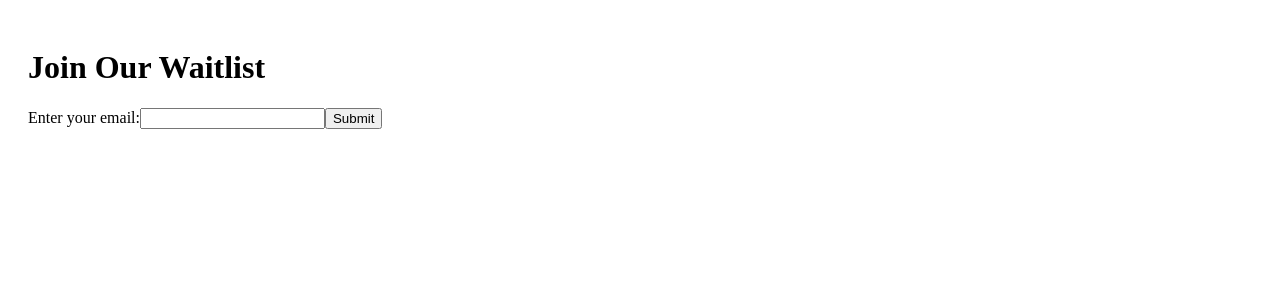
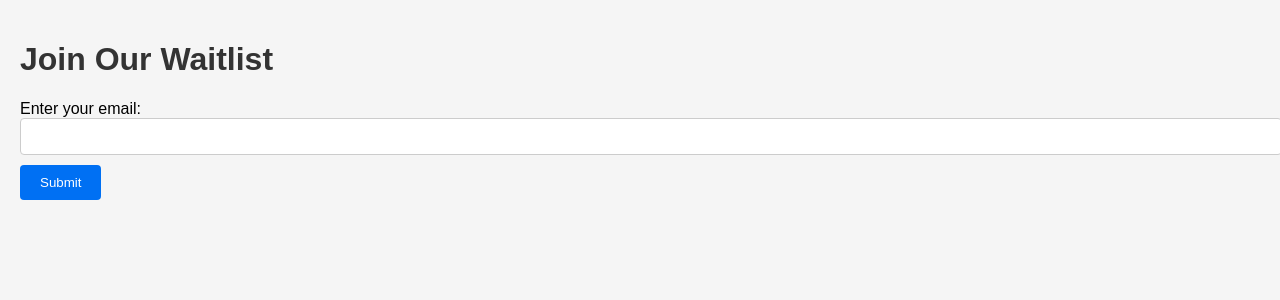
Before and after one commit to maeBoittiaux/email-sender, a Next.js app: page / in a window 1280 px wide. Shown: the top 300 px of the page. Built offline with nearby package versions, Linux system fonts and the light colour scheme.

Commit message:
Add initial css file

```diff
--- /dev/null
+++ b/src/pages/_app.tsx
@@ -0,0 +1,7 @@
+import '../styles/global.css';
+
+function MyApp({ Component, pageProps }) {
+    return <Component {...pageProps} />;
+}
+
+export default MyApp;
--- /dev/null
+++ b/src/styles/global.css
@@ -0,0 +1,42 @@
+/* styles/global.css */
+
+body {
+    font-family: Arial, sans-serif;
+    background-color: #f5f5f5;
+    margin: 0;
+    padding: 0;
+}
+
+.container {
+    max-width: 800px;
+    margin: 0 auto;
+    padding: 20px;
+    background-color: #fff;
+    border-radius: 8px;
+    box-shadow: 0 4px 8px rgba(0, 0, 0, 0.1);
+}
+
+h1 {
+    color: #333;
+}
+
+input[type="email"] {
+    padding: 10px;
+    width: 100%;
+    margin-bottom: 10px;
+    border-radius: 4px;
+    border: 1px solid #ccc;
+}
+
+button {
+    padding: 10px 20px;
+    background-color: #0070f3;
+    color: white;
+    border: none;
+    border-radius: 4px;
+    cursor: pointer;
+}
+
+button:hover {
+    background-color: #005bb5;
+}
```
